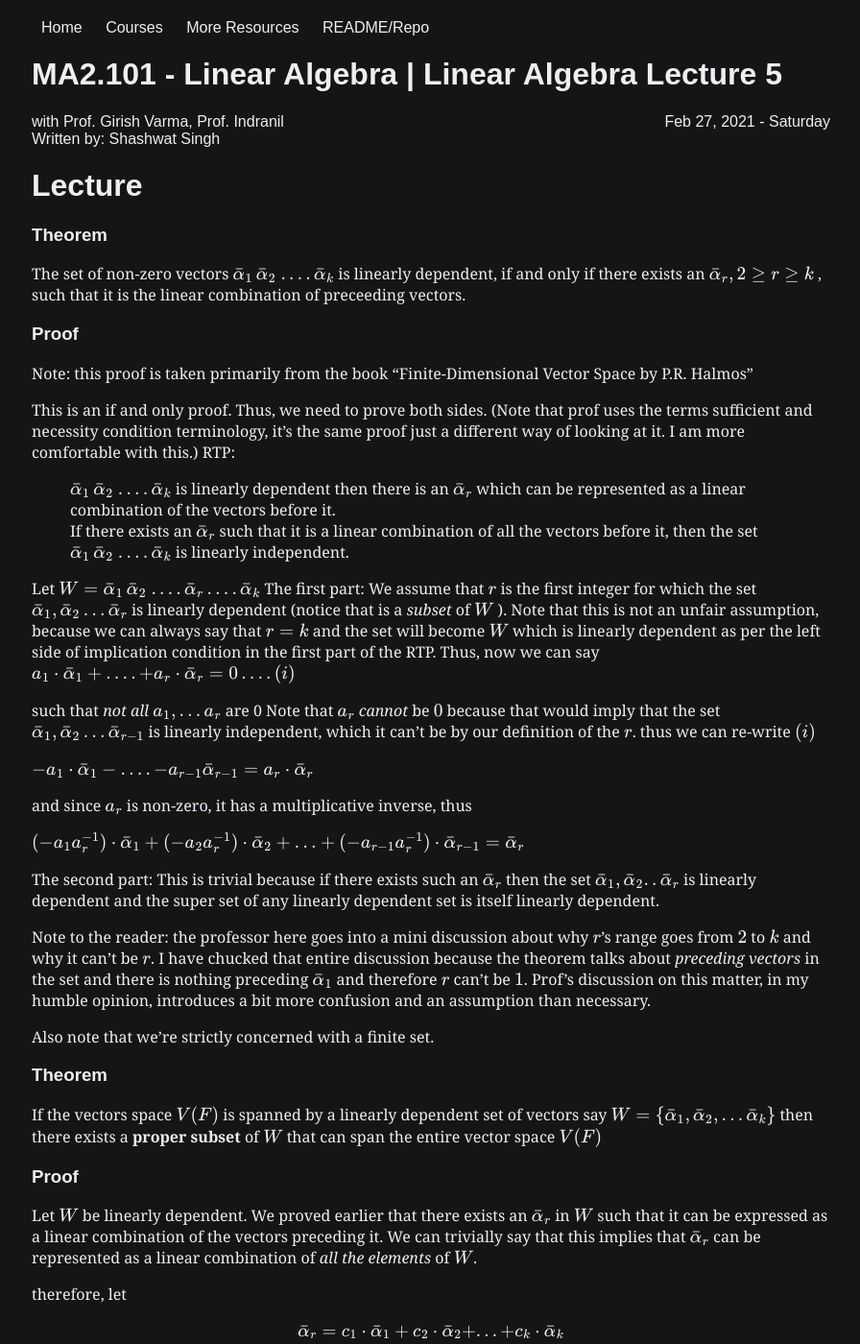
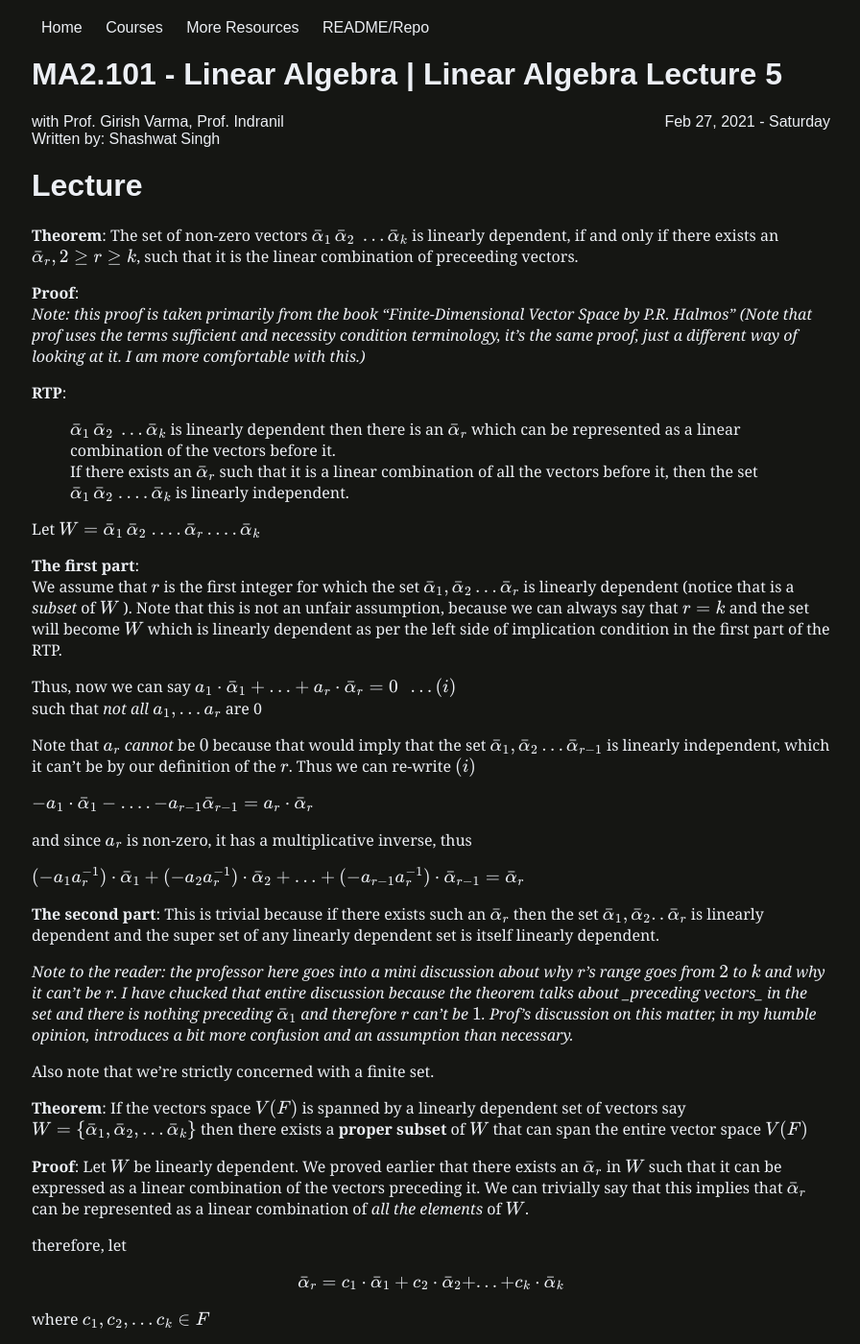
Before and after one commit to iiit-notebook/iiit-notebook.github.io, a Jekyll site: the page built from _notes/linear-algebra/linear-algebra-5.md, in a window 1280 px wide and 1400 px high. Shown: the whole window at 96% size, without its empty margins (191-1087 px from the left). Built offline with Jekyll 4.4.1, drawn with Linux system fonts in a browser that asks for light colours; formulas are drawn with MathJax 3; some of the changed text lies outside the part shown.

Commit message:
Format Linear Algebra lecture 5 notes

```diff
--- a/_notes/linear-algebra/linear-algebra-5.md
+++ b/_notes/linear-algebra/linear-algebra-5.md
@@ -7,26 +7,35 @@ number: 5
 ---
 # Lecture
 
-### Theorem
-The set of non-zero vectors $\{\bar\alpha_1\, \bar\alpha_2\ .… \bar\alpha_k\}$ is linearly dependent, if and only if there exists an  $\bar\alpha_r, 2 \geq r \geq k$ , such that it is the linear combination of preceeding vectors.
+**Theorem**:
+The set of non-zero vectors $\{\bar\alpha_1\, \bar\alpha_2\ … \bar\alpha_k\}$ is linearly dependent,
+if and only if there exists an $\bar\alpha_r, 2 \geq r \geq k$, such that it is the linear combination of preceeding vectors.
 
-### Proof
-Note: this proof is taken primarily from the book "Finite-Dimensional Vector Space by P.R. Halmos"
+**Proof**:
+*Note: this proof is taken primarily from the book "Finite-Dimensional Vector Space by P.R. Halmos"
+(Note that prof uses the terms sufficient and necessity condition terminology,
+it's the same proof, just a different way of looking at it. I am more comfortable with this.)*
 
-This is an if and only proof. Thus, we need to prove both sides. (Note that prof uses the terms sufficient and necessity condition terminology, it's the same proof just a different way of looking at it. I am more comfortable with this.)
-RTP:
-- $\{\bar\alpha_1\, \bar\alpha_2\ .… \bar\alpha_k\}$ is linearly dependent then there is an $\bar\alpha_r$ which can be represented as a linear combination of the vectors before it.
-- If there exists an $\bar\alpha_r$ such that it is a linear combination of all the vectors before it, then the set $\{\bar\alpha_1\, \bar\alpha_2\ .… \bar\alpha_k\}$ is  linearly independent.
+**RTP**:
+- $\{\bar\alpha_1\, \bar\alpha_2\ … \bar\alpha_k\}$ is linearly dependent
+then there is an $\bar\alpha_r$ which can be represented as a linear combination of the vectors before it.
+- If there exists an $\bar\alpha_r$ such that it is a linear combination of all the vectors before it,
+then the set $\{\bar\alpha_1\, \bar\alpha_2\ .… \bar\alpha_k\}$ is  linearly independent.
 
 Let $W = \{\bar\alpha_1\, \bar\alpha_2\ .… \bar\alpha_r....  \bar\alpha_k\}$
-The first part:
-We assume that $r$ is the first integer for which the set $\{\bar\alpha_1, \bar\alpha_2 … \bar\alpha_r\}$ is linearly dependent (notice that is a _subset_ of $W$ ). Note that this is not an unfair assumption, because we can always say that $r =k$ and the set will become $W$ which is linearly dependent as per the left side of implication condition in the first part of the RTP.
+
+**The first part**:
+We assume that $r$ is the first integer for which the set $\{\bar\alpha_1, \bar\alpha_2 … \bar\alpha_r\}$ is linearly dependent (notice that is a _subset_ of $W$ ).
+Note that this is not an unfair assumption, because we can always say that $r =k$ and the set will become $W$
+which is linearly dependent as per the left side of implication condition in the first part of the RTP.
+
 Thus, now we can say
-$a_1\cdot \bar\alpha_1 + .... + a_r \cdot \bar\alpha_r = 0....(i)$
+$a_1\cdot \bar\alpha_1 + ... + a_r \cdot \bar\alpha_r = 0 \ \ ... (i)$
+such that _not all_ $a_1, … a_r$ are 0
 
-such that _not all_ $a_1, … a_r$ are 0
-Note that $a_r$ _cannot_ be $0$ because that would imply that the set $\{\bar\alpha_1, \bar\alpha_2 … \bar\alpha_{r-1}\}$ is linearly independent, which it can't be by our definition of the $r$.
-thus we can re-write $(i)$
+Note that $a_r$ _cannot_ be $0$ because that would imply that the set $\{\bar\alpha_1, \bar\alpha_2 … \bar\alpha_{r-1}\}$ is linearly independent,
+which it can't be by our definition of the $r$.
+Thus we can re-write $(i)$
 
 $- a_1\cdot \bar\alpha_1 - .... - a_{r-1}\bar\alpha_{r-1}  = a_r \cdot \bar\alpha_r$
 
@@ -34,21 +43,21 @@ and since $a_r$ is non-zero, it has a multiplicative inverse, thus
 
 $(-a_1  a_r^{-1}) \cdot \bar\alpha_1 + (-a_2  a_r^{-1}) \cdot \bar\alpha_2 + … + (-a_{r-1}  a_r^{-1}) \cdot \bar\alpha_{r-1} = \bar\alpha_r$
 
-The second part:
+**The second part**:
 This is trivial because if there exists such an $\bar\alpha_r$ then the set $\{\bar\alpha_1, \bar\alpha_2 .. \bar\alpha_r\}$ is linearly dependent and the super set of any linearly dependent set is itself linearly dependent.
 
-Note to the reader: the professor here goes into a mini discussion about why $r$'s range goes from $2$ to $k$ and why it can't be $r$. I have chucked that entire discussion because the theorem talks about _preceding vectors_ in the set and there is nothing preceding $\bar\alpha_1$ and therefore $r$ can't be $1$. Prof's discussion on this matter, in my humble opinion, introduces a bit more confusion and an assumption than necessary.
+*Note to the reader: the professor here goes into a mini discussion about why $r$'s range goes from $2$ to $k$ and why it can't be $r$. I have chucked that entire discussion because the theorem talks about _preceding vectors_ in the set and there is nothing preceding $\bar\alpha_1$ and therefore $r$ can't be $1$. Prof's discussion on this matter, in my humble opinion, introduces a bit more confusion and an assumption than necessary.*
 
 Also note that we're strictly concerned with a finite set.
 
-### Theorem
+**Theorem**:
 If the vectors space $V(F)$ is spanned by a linearly dependent set of vectors say
 $$
 W = \{\bar\alpha_1, \bar\alpha_2, ... \bar\alpha_k\}
 $$
 then there exists a __proper subset__ of $W$ that can span the entire vector space $V(F)$
 
-### Proof
+**Proof**:
 Let $W$ be linearly dependent.
 We proved earlier that there exists an $\bar\alpha_r$ in $W$ such that it can be expressed as a linear combination of the vectors preceding it. We can trivially say that this implies that $\bar\alpha_r$ can be represented as a linear combination of _all the elements_ of $W$.
 
@@ -86,57 +95,56 @@ So $\bar\beta$ has been represented by the set of vectors $W' = \{\bar\alpha_1,
 
 Hence proved.
 
-## Basis (pl. : bases)
-### Definition:
-A linear _basis_ (or a _coordinate system_) in a vector space, is a set $X$ such that:
+## Basis
+**Definition**: A linear **basis** _(pl. bases)_ (or a _coordinate system_) in a vector space, is a set $X$ such that:
 - $X$ is an independent set, i.e. a linear combination of all it's elements results in $\phi$ if and only if all the coefficients are $0$
 - Every vector in the vector space is a linear combination of the elements of $X$
 
 
 ## Dimension
-### Definition:
+**Definition**:
 The number of vectors in a basis of the vector space $V(F)$ is called the dimension pf $V(F)$ and is defined by $dimm(V)$
 
 Note: A vector space is _finite dimensional_ if it has a finite basis.
 Note: A vector space may have more than one basis.
 
-__Note: number of elements of all bases are equal (proof pending)__
-(prof. left this as an exercise to the reader and I haven't gotten around to it, lol )
+_Note: number of elements of all bases are equal (proof pending)_
+(Prof. left this as an exercise to the reader and I haven't gotten around to it, lol )
 
 
-# Question:
-Show that the vectors $(1, 1, 1, 1), (0, 1, 1, 1), (0, 0, 1, 1), \text{and } (0, 0, 0, 1)$ form a basis of $\mathbb{R^4(R)}$
+**Question**: Show that the vectors $(1, 1, 1, 1), (0, 1, 1, 1), (0, 0, 1, 1), \text{and } (0, 0, 0, 1)$ form a basis of $\mathbb{R^4(R)}$.
 
-## Linear sum of two subspaces.
+## Linear sum of two subspaces
 
-if $W_1$ and $W_2$ are two subspaces of $V(F)$ then the liner sum of two subspaces is denoted by $W_1 + W_2$  and is the set of the sums $\bar\alpha_1 + \bar\alpha_2$ such that $\bar\alpha_1 \in W_1$ and $\bar\alpha_2 \in W_2$. More formally:
-
+If $W_1$ and $W_2$ are two subspaces of $V(F)$ then the linear sum of two subspaces is denoted by $W_1 + W_2$
+and is the set of the sums $\bar\alpha_1 + \bar\alpha_2$ such that $\bar\alpha_1 \in W_1$ and $\bar\alpha_2 \in W_2$.
+More formally:
 $$
 W_1 + W_2 = \{\bar\alpha_1 + \bar\alpha_2: \bar\alpha_1 \in W_1, \bar\alpha_2 \in W_2\}
 $$
 
-
-### Theorem:
+**Theorem**:
 If $W_1$ and $W_2$ are subspaces of the vector space $V(F)$, then $W_1 + W_2$ is a subspace of $V$
 
-### Proof
-let $\bar\alpha, \bar\beta \in W_1 + W_2$ therefore
+**Proof**:
+Let $\bar\alpha, \bar\beta \in W_1 + W_2$ therefore
 
+$$\bar\alpha = \bar\alpha_1 + \bar\alpha_2$$,
+where $\bar\alpha_1 \in W_1$ and $\bar\alpha_2 \in W_2$
+
+$$\bar\beta = \bar\beta_1 + \bar\beta_2$$,
+where $\bar\beta_1 \in W_1$ and $\bar\beta_2 \in W_2$
+
+Now, for $a, b \in F$
 $$
-\bar\alpha = \bar\alpha_1 + \bar\alpha_2 \\
-\text{where } \bar\alpha_1 \in W_1 \text{ and } \bar\alpha_2 \in W_2 \\
-
-\bar\beta = \bar\beta_1 + \bar\beta_2 \\
-\text{where } \bar\beta_1 \in W_1 \text{ and } \bar\beta_2 \in W_2 \\
-
-\text{Now, for } a, b \in F \\
-\\
 a \cdot \bar\alpha + b \cdot \bar\beta = a \cdot(\bar\alpha_1 + \bar\alpha_2) + b \cdot (\bar\beta_1 + \bar\beta_2) \\
-
 \Rightarrow a \cdot \bar\alpha + b \cdot \bar\beta = (a \cdot \bar\alpha_1 + b \cdot \bar \beta) + (a \cdot \bar\beta_2 + b \cdot \bar\beta_2)
-
 $$
 
-as $\bar\alpha_1, \bar\beta_1 \in W_1$ we can say (due to closure of scalar multiplication and vector addition) that $(a \cdot \bar\alpha_1 + b \cdot \bar \beta) \in W_1$  and similarly $(a \cdot \bar\beta_2 + b \cdot \bar\beta_2) \in W_2$ and thus their summation must belong to $W_1 + W_2$ by definition.
+as $\bar\alpha_1, \bar\beta_1 \in W_1$ we can say (due to closure of scalar multiplication and vector addition)
+that $(a \cdot \bar\alpha_1 + b \cdot \bar \beta) \in W_1$  and similarly $(a \cdot \bar\beta_2 + b \cdot \bar\beta_2) \in W_2$
+and thus their summation must belong to $W_1 + W_2$ by definition.
 
-thus for arbitrary $\bar\alpha, \bar\beta \in W_1 + W_2$ , $(a \cdot \bar\alpha + b \cdot \bar\beta) \in W_1 + W_2$ thus $W_1 + W_2$ must be subspace of $V(F)$ .
+Thus for arbitrary $\bar\alpha, \bar\beta \in W_1 + W_2$, $(a \cdot \bar\alpha + b \cdot \bar\beta) \in W_1 + W_2$.
+
+Thus, $W_1 + W_2$ must be subspace of $V(F)$ .
```
